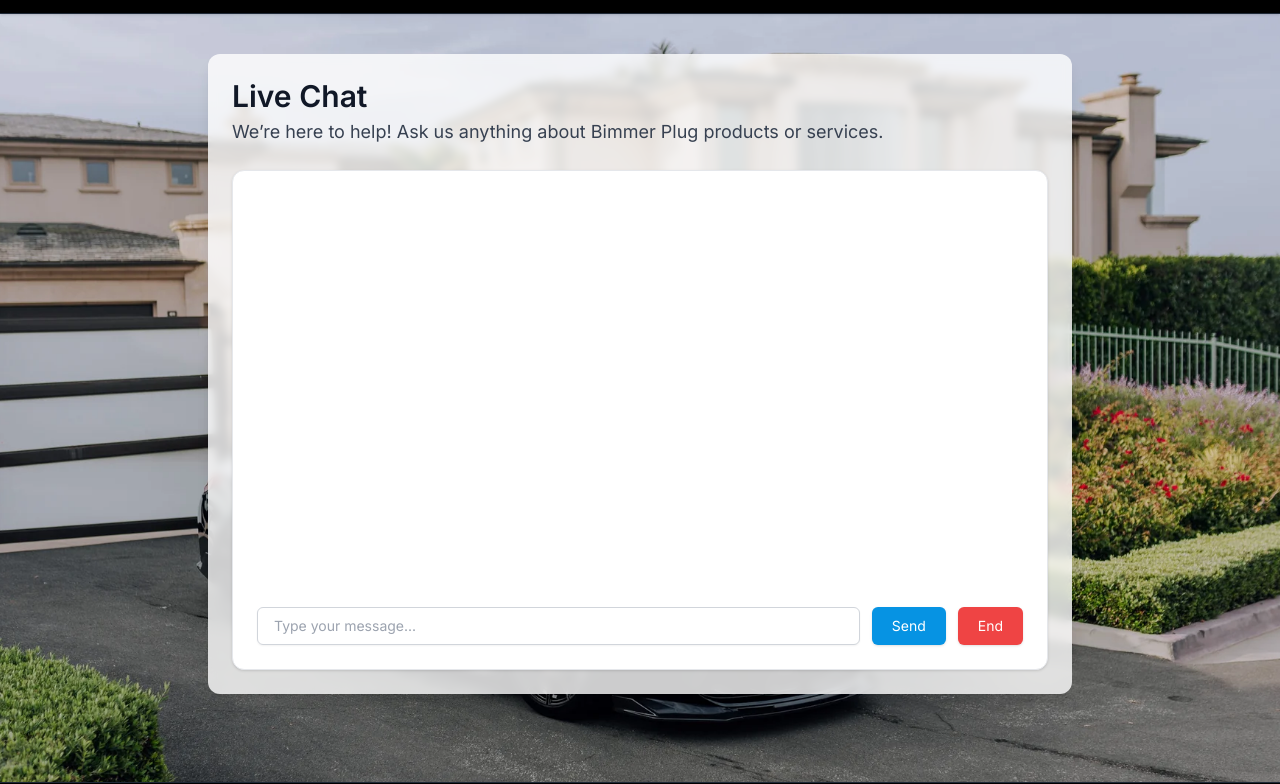
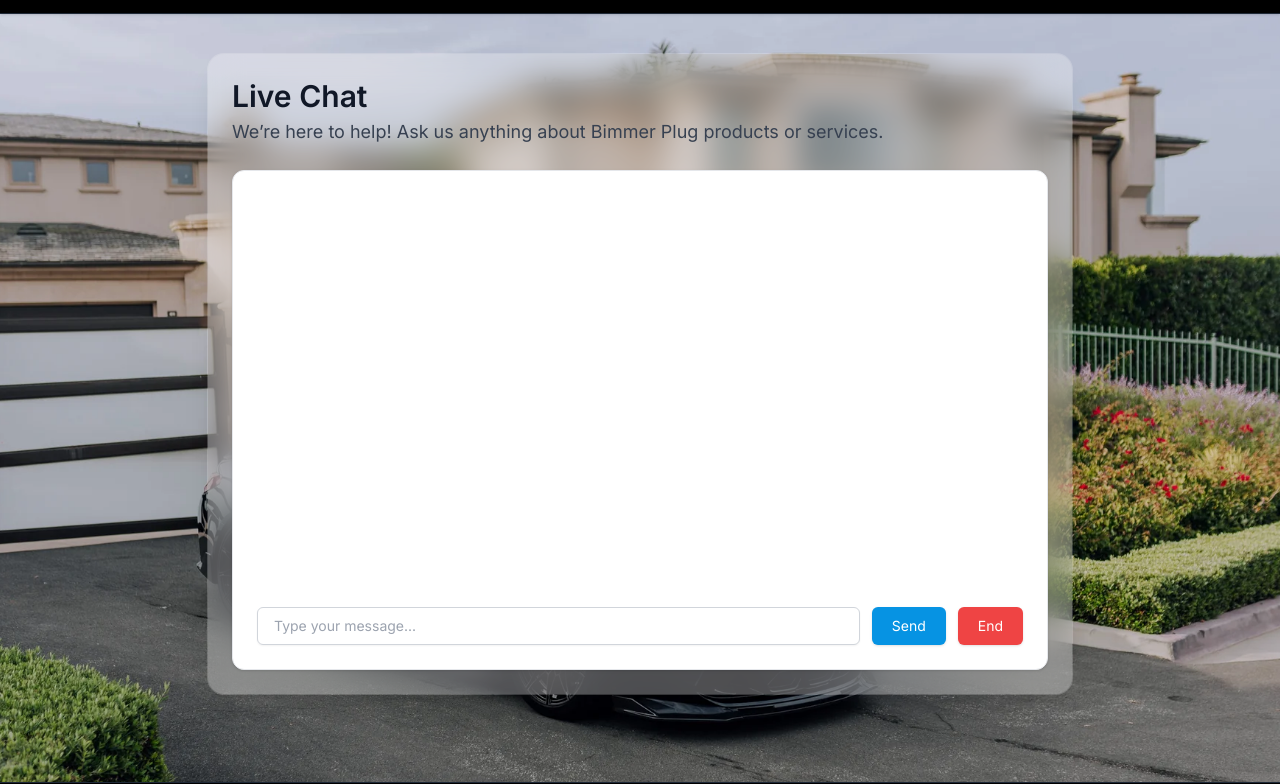
Before and after one commit to garybs16/Bimmer-Plug-Project, a website: page index.html in a window 1280 px wide. Shown: the part 47-831 px from the top of the page. Drawn offline with nearby package versions, Linux system fonts and the light colour scheme; no server answers.

Commit message:
Update index.html

```diff
--- a/index.html
+++ b/index.html
@@ -38,7 +38,8 @@
 
 <!-- Chat Section -->
 <section class="max-w-4xl mx-auto px-4 py-10">
-  <div class="bg-white/80 backdrop-blur-sm rounded-xl shadow-lg p-6">
+  <div class="bg-white/30 backdrop-blur-lg rounded-2xl shadow-xl p-6 ring-1 ring-white/20">
+
     <div class="mb-6">
       <h2 class="text-3xl font-bold text-gray-900">Live Chat</h2>
       <p class="text-gray-700 mt-1 text-lg">We’re here to help! Ask us anything about Bimmer Plug products or services.</p>
```
